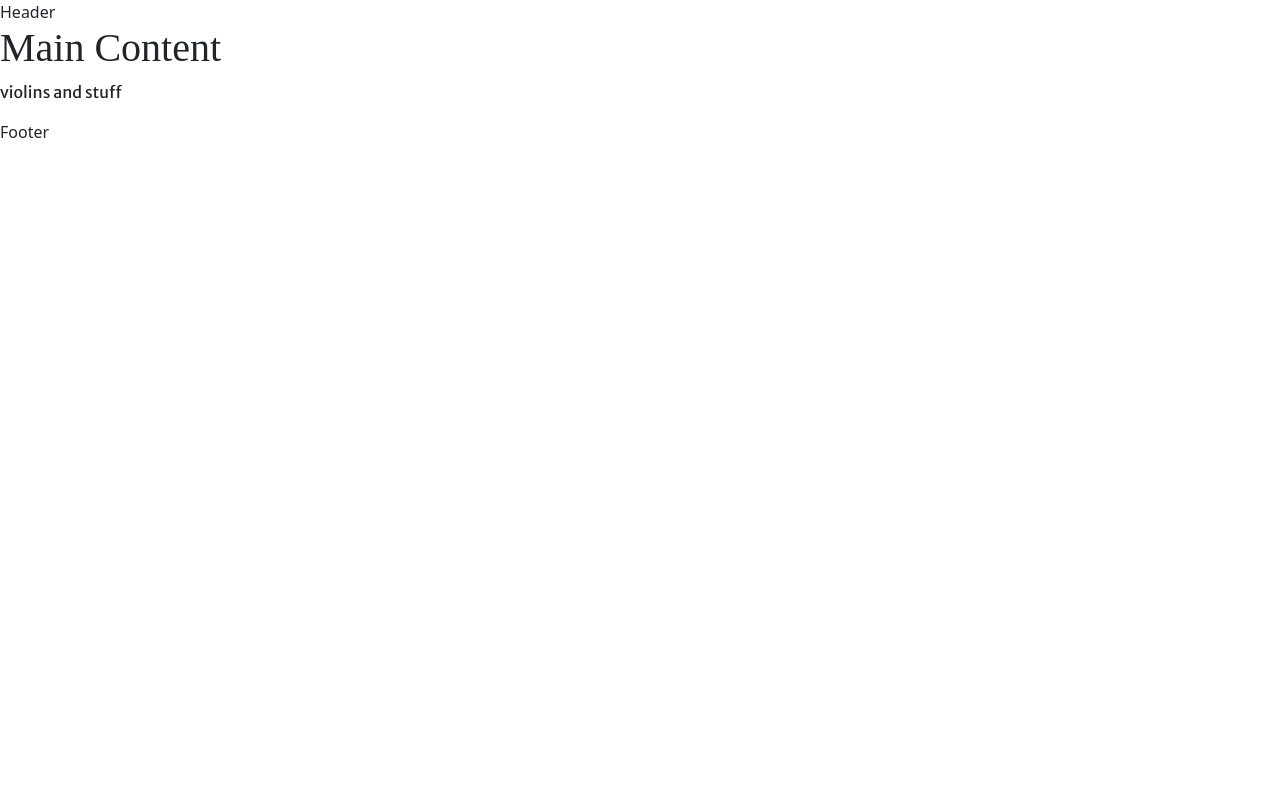
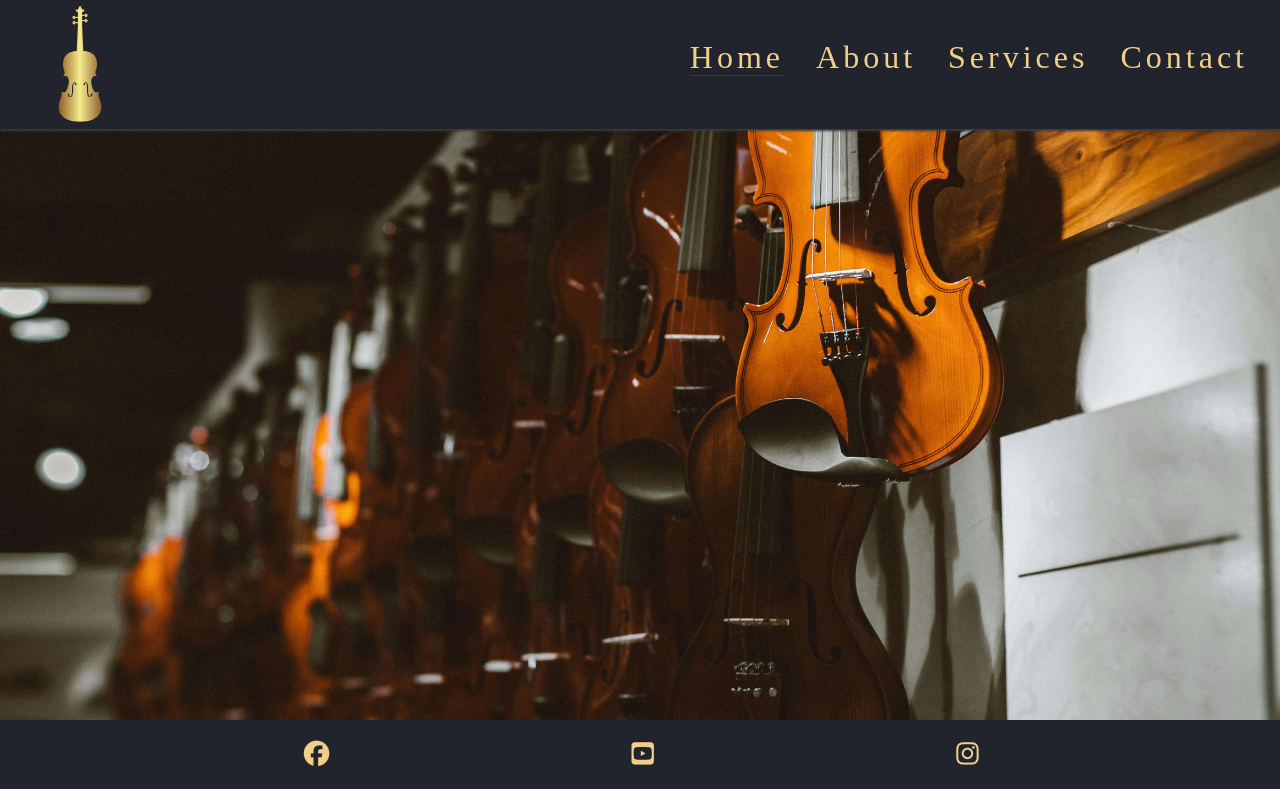
Before and after one commit to b-h-black/milestone-1, a plain HTML site: page index.html in a window 1280 px wide. Drawn offline with nearby package versions, Linux system fonts and the light colour scheme; a web font is replaced by a local one.

Commit message:
add and header and footer

```diff
--- a/assets/css/style.css
+++ b/assets/css/style.css
@@ -1,6 +1,149 @@
 /* Google fonts */
 @import url('https://fonts.googleapis.com/css2?family=Cantata+One&family=Merriweather+Sans:ital,wght@0,300..800;1,300..800&display=swap');
-/* Font test*/
-h1 { font-family: Cantata;}
+/* Asterisk wildcard selector to override default styles added by the browser */
+* {
+    padding: 0;
+    margin: 0;
+    box-sizing: border-box;
+}
 
-p { font-family: Merriweather Sans;}
+/* General styles */
+body {
+    min-height: 100vh;
+    display: flex;
+    flex-direction: column;
+
+
+/* Header */
+header {
+    background-color: #22242d;
+    font-family: Cantata, Serif;
+    color: #f0d089;
+    padding: 0 1rem;
+    position: fixed;
+    z-index: 99;
+    width: 100%;
+    box-shadow: 0 2px 2px #3a3a3a;
+    display: flex;
+    justify-content: space-between;
+    align-items: baseline;
+}
+
+header a {
+    text-decoration: none;
+    color: inherit;
+}
+
+
+
+#menu {
+    font-size: 200%;
+    letter-spacing: 4px;
+    list-style-type: none;
+}
+
+#menu > li {
+    margin-bottom: 1em;
+}
+
+.active {
+    border-bottom: 1px solid #3a3a3a;
+}
+
+/* Navbar styles with dropdown toggle */
+nav {
+    position: absolute;
+    background-color: #22242d;
+    width: 100%;
+    left: 0;
+    padding: 0 1rem;
+    box-shadow: 0 2px 2px #3a3a3a;
+    display: none;
+    top: 100%;
+}
+
+/* Nav toggle */
+#nav-toggle:checked~nav {
+    display: block;
+}
+
+#nav-toggle {
+    display: none;
+}
+
+.nav-toggle-label {
+    font-size: 2rem;
+}
+
+/* Main content */
+main {
+    /* Make main element take up any surplus space to push footer down */
+    flex: 1 0 auto;
+    margin-top: 47px;
+}
+
+/* Hero section */
+#hero {
+    height: 600px;
+    width: 100%;
+    background: url("../images/pexels-roman-odintsov-5855909.jpg") no-repeat center center/cover;
+}
+
+/* Footer */
+#social-networks {
+    background-color: #22242d;
+    text-align: center;
+    padding: 20px 0;
+    display: flex;
+    justify-content: space-evenly;
+    list-style-type: none;
+}
+
+#social-networks i {
+    font-size: 160%;
+    padding: 5%;
+    color: #f0d089;
+}
+
+/* Media query: tablets and larger (768px and up) */
+@media screen and (min-width: 768px) {
+    /* Header */
+    nav {
+        display: block;
+        position: relative;
+        box-shadow: none;
+        width: fit-content;
+        padding-right: 1rem;
+    }
+
+    #menu {
+        display: flex;
+    }
+
+    #menu > li {
+        padding-left: 2rem;
+    }
+
+    .nav-toggle-label {
+        display: none;
+    }
+
+    #logo {
+        font-size: 280%;
+        line-height: 75px;
+        margin: 0 1rem;
+    }
+
+    /* Main content */
+    main {
+        /* Push main content down to accommodate larger header */
+        margin-top: 120px;
+    }
+}
+
+/* Large devices (laptops and desktops, 992px and up) */
+@media screen and (min-width: 992px) {
+    #menu a:hover{
+        border-bottom: 1px solid #3a3a3a;
+    }
+}
--- a/index.html
+++ b/index.html
@@ -27,18 +27,55 @@
 </head>
 
 <body>
+<!-- Nav bar like love running method -->
+<header>
+    <a href="index.html">
+        <img src="assets/images/Website-Favicon-Color.png" alt="Duncan Jones logo" class="logo">
+    </a>
+    <input type="checkbox" id="nav-toggle" name="nav-toggle">
+    <label for="nav-toggle" class="nav-toggle-label">
+        <i class="fa-solid fa-bars"></i>
+    </label>
+    <nav>
+        <ul id="menu">
+            <li><a href="index.html" class="active">Home</a></li>
+            <li><a href="#">About</a></li>
+            <li><a href="#">Services</a></li>
+            <li><a href="#">Contact</a></li>
+        </ul>
+    </nav>
+</header>
 
-    <!-- Header -->
-    <header>Header</header>
+<!-- Main content -->
+<main>
+    <section id="hero"></section>
 
-    <!-- Main content -->
-    <main>
-        <h1>Main Content</h1>
-        <p>violins and stuff</p>
-    </main>
+</main>
 
-    <!-- Footer -->
-    <footer>Footer</footer>
+<!-- Footer -->
+<footer>
+    <ul id="social-networks">
+        <li>
+            <a href="https://www.facebook.com/" target="_blank" rel="noopener"
+                aria-label="Visit our Facebook page (opens in a new tab)">
+                <i class="fa-brands fa-facebook"></i></a>
+        </li>
+
+        <li>
+            <a href="https://www.youtube.com/" target="_blank" rel="noopener"
+                aria-label="Visit our YouTube page (opens in a new tab)">
+                <i class="fa-brands fa-youtube-square"></i></a>
+        </li>
+        <li>
+            <a href="https://www.instagram.com/" target="_blank" rel="noopener"
+                aria-label="Visit our Instagram page (opens in a new tab)">
+                <i class="fa-brands fa-instagram"></i></a>
+        </li>
+    </ul>
+</footer>
+
+
+
     <!-- Bootstrap JS -->
     <script src="https://cdn.jsdelivr.net/npm/bootstrap@5.3.3/dist/js/bootstrap.bundle.min.js"
         integrity="sha384-YvpcrYf0tY3lHB60NNkmXc5s9fDVZLESaAA55NDzOxhy9GkcIdslK1eN7N6jIeHz" crossorigin="anonymous">
```
Also changed, not shown: assets/images/High-Resolution-Color-Logo.png (added), assets/images/Website-Favicon-Color.png (added), assets/images/mario-la-pergola-1WAtuQXAVDo-unsplash.jpg (added), assets/images/mario-la-pergola-I6CZ80fyWDk-unsplash.jpg (added), assets/images/patrick-schneider-lBZKn4a8Qmg-unsplash.jpg (added), assets/images/pexels-cottonbro-7095503.jpg (added), assets/images/pexels-olly-3811842.jpg (added), assets/images/pexels-roman-odintsov-5855909-2.jpg (added), assets/images/pexels-roman-odintsov-5855909.jpg (added), assets/images/pexels-stefan-donchev-9043182-6075991.jpg (added), 2 other files.
